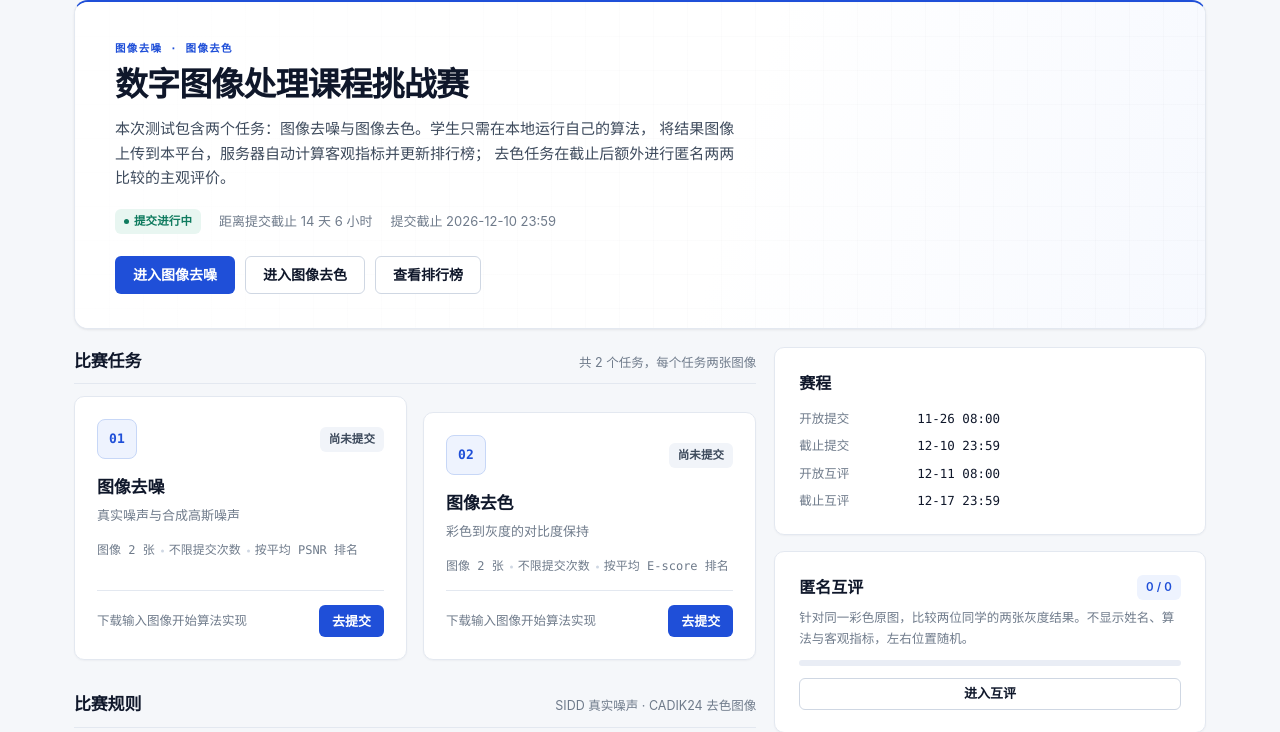
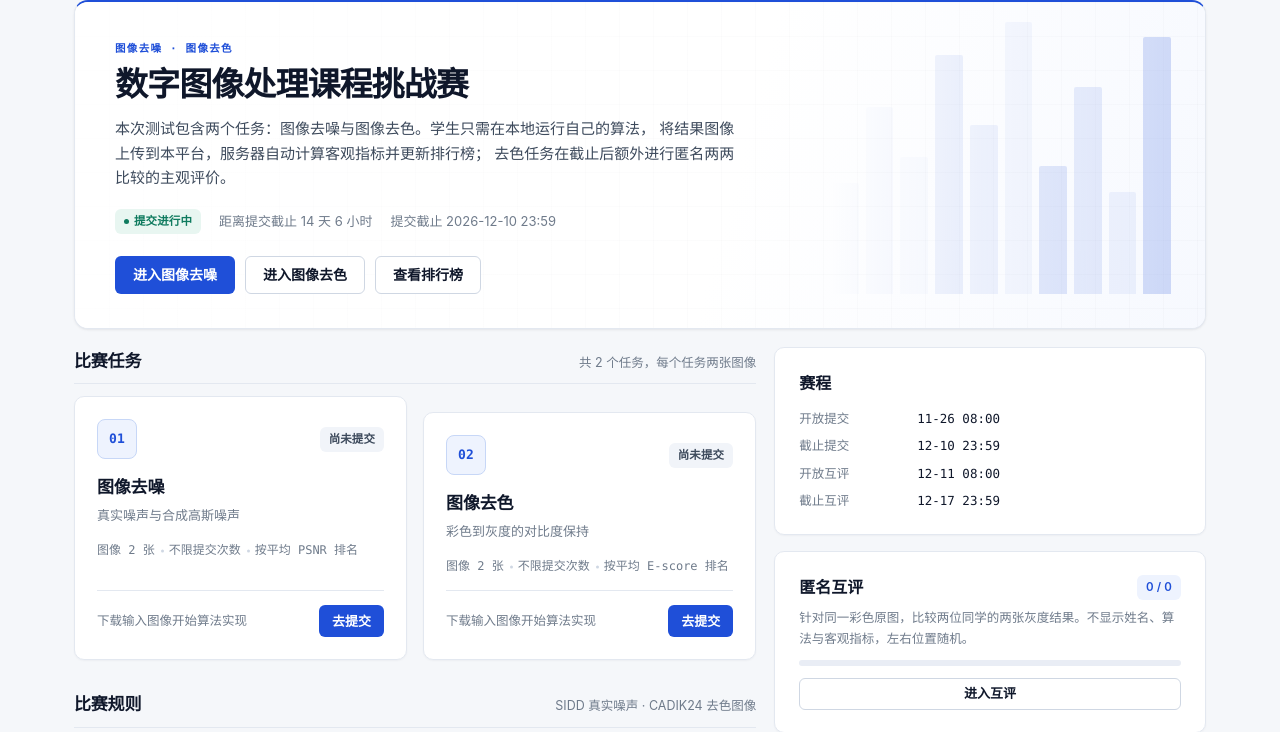
Before and after one commit to Yizhi-jlY/DIP-Competition, a Django app: page / in a window 1280 px wide. Shown: the part 63-795 px from the top of the page. Run offline with Django 5.2, Linux system fonts and the light colour scheme; the visitor is signed in with stand-in values (Sample User, id 1); data comes from the database, SQL or seed files in the repository; data that the repository does not hold is empty.

Commit message:
首页 hero 增加指标条形装饰；无候选时禁用确认按钮

```diff
--- a/competition/views.py
+++ b/competition/views.py
@@ -219,6 +219,7 @@ def task_detail(request: HttpRequest, slug: str):
             "images_ctx": images_ctx,
             "confirm_ctx": confirm_ctx,
             "confirmed_any": bool(finals),
+            "confirm_has_pool": any(row["pool"] for row in confirm_ctx),
             "all_confirmed": len(finals) == len(task.images),
             "history": history,
             "metric_specs": task.metrics,
--- a/static/css/app.css
+++ b/static/css/app.css
@@ -363,6 +363,35 @@ main { padding: 30px 0 64px; }
   pointer-events: none;
 }
 .hero > * { position: relative; z-index: 1; }
+
+/* 右侧装饰：灰度/指标条形，呼应图像处理主题，纯装饰不进入读屏 */
+.hero-deco {
+  position: absolute !important;
+  z-index: 0 !important;
+  right: 34px;
+  top: 0;
+  bottom: 0;
+  width: 34%;
+  max-width: 340px;
+  display: flex;
+  align-items: flex-end;
+  gap: 7px;
+  padding-bottom: 34px;
+  opacity: 0.5;
+  pointer-events: none;
+  -webkit-mask-image: linear-gradient(to left, #000 0%, rgba(0, 0, 0, 0.55) 55%, transparent 100%);
+  mask-image: linear-gradient(to left, #000 0%, rgba(0, 0, 0, 0.55) 55%, transparent 100%);
+}
+.hero-deco i {
+  flex: 1;
+  height: var(--h, 50%);
+  min-height: 12px;
+  background: var(--accent);
+  border-radius: 2px 2px 0 0;
+  opacity: 0.55;
+}
+.hero-deco i:nth-child(3n) { opacity: 0.3; }
+.hero-deco i:nth-child(3n + 1) { opacity: 0.78; }
 
 .hero h1 {
   font-size: 33px;
@@ -1044,6 +1073,7 @@ main > *:nth-child(3) { animation-delay: 80ms; }
   .hero { padding: 26px 22px 24px; }
   .hero h1 { font-size: 25px; }
   .hero p { font-size: 14px; }
+  .hero-deco { display: none; }
   .page-head h1 { font-size: 24px; }
 
   /* 导航改为横向滚动，而不是隐藏 */
--- a/templates/home.html
+++ b/templates/home.html
@@ -3,6 +3,11 @@
 
 {% block content %}
 <section class="hero">
+  <div class="hero-deco" aria-hidden="true">
+    <i style="--h:38%"></i><i style="--h:64%"></i><i style="--h:47%"></i><i style="--h:82%"></i>
+    <i style="--h:58%"></i><i style="--h:93%"></i><i style="--h:44%"></i><i style="--h:71%"></i>
+    <i style="--h:35%"></i><i style="--h:88%"></i>
+  </div>
   <div class="eyebrow">{{ site.subtitle }}</div>
   <h1>{{ site.title }}</h1>
   <p>{{ site.intro }}</p>
--- a/templates/task.html
+++ b/templates/task.html
@@ -142,8 +142,10 @@
               {% endif %}
             </div>
           {% endfor %}
-          <button class="btn block small" type="submit" style="margin-top:4px">确认以上作品为最终提交</button>
-          <p class="help" style="margin:8px 0 0">截止前可继续提交并重新确认，以最后一次确认为准。</p>
+          <button class="btn block small" type="submit" style="margin-top:4px"{% if not confirm_has_pool %} disabled{% endif %}>确认以上作品为最终提交</button>
+          <p class="help" style="margin:8px 0 0">
+            {% if confirm_has_pool %}截止前可继续提交并重新确认，以最后一次确认为准。{% else %}需要先为每张图至少上传一次，才能确认最终作品。{% endif %}
+          </p>
         </form>
       {% else %}
         <p class="small muted" style="margin:0">当前阶段已截止，最终作品不可再修改。</p>
```
